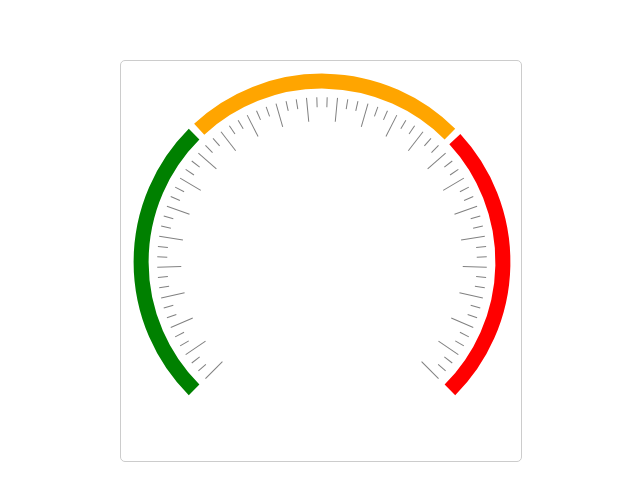
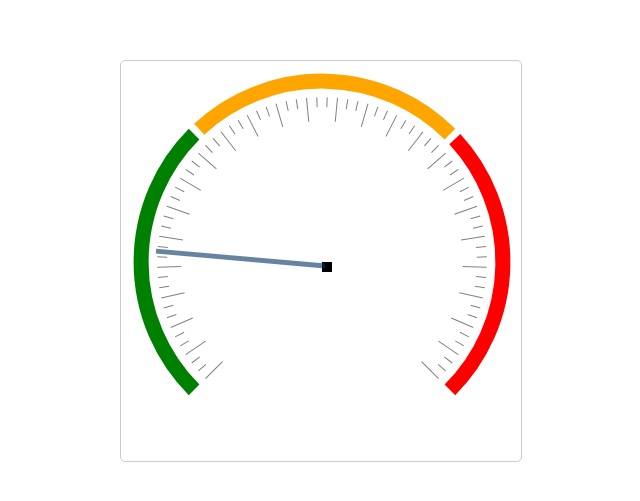
Before and after one commit to yashlande/chart-demo, a React (Vite) app: page / in a window 1280 px wide. Shown: the part 139-640 px from the top of the page, without its empty margins (319-959 px from the left). Built offline with nearby package versions, Linux system fonts and the light colour scheme.

Commit message:
arc created and centered

```diff
--- a/src/components/CanvasChart.tsx
+++ b/src/components/CanvasChart.tsx
@@ -2,6 +2,11 @@ import React, { useEffect } from 'react'
 import './CanvasChart.css';
 
 function CanvasChart() {
+
+    var iCurrentSpeed = 20,
+        iTargetSpeed = 20,
+        bDecrement: any = null,
+        job: any = null;
 
     useEffect(() => {
         const gauge: any = document.querySelector('#gauge');
@@ -20,6 +25,9 @@ function CanvasChart() {
         ctx.strokeStyle = "green";
         ctx.beginPath();
         ctx.arc(circleX, circleY, circleR, 6 * Math.PI / 8, 10 * Math.PI / 8);
+
+        ctx.fillRect(circleX, circleY, 10, 10); // Center squre
+
         ctx.stroke();
 
         // Orange Arc
@@ -58,6 +66,255 @@ function CanvasChart() {
                 -barHeight // until its own height
             );
         }
+
+        function drawSpeedometerPart(options: any, alphaValue: any, strokeStyle: any, startPos: any) {
+            /* Draw part of the arc that represents
+            * the colour speedometer arc
+            */
+
+            options.ctx.beginPath();
+
+            options.ctx.globalAlpha = alphaValue;
+            options.ctx.lineWidth = 5;
+            options.ctx.strokeStyle = strokeStyle;
+
+            options.ctx.arc(options.center.X,
+                options.center.Y,
+                options.levelRadius,
+                Math.PI + (Math.PI / 360 * startPos),
+                0 - (Math.PI / 360 * 10),
+                false);
+
+            options.ctx.stroke();
+        }
+
+        draw()
+
+        function drawLine(options: any, line: any) {
+            // Draw a line using the line object passed in
+            options.ctx.beginPath();
+
+            // Set attributes of open
+            options.ctx.globalAlpha = line.alpha;
+            options.ctx.lineWidth = line.lineWidth;
+            options.ctx.fillStyle = line.fillStyle;
+            options.ctx.strokeStyle = line.fillStyle;
+            options.ctx.moveTo(line.from.X,
+                line.from.Y);
+
+            // Plot the line
+            options.ctx.lineTo(
+                line.to.X,
+                line.to.Y
+            );
+
+            options.ctx.stroke();
+        }
+
+        function convertSpeedToAngle(options: any) {
+            /* Helper function to convert a speed to the
+            * equivelant angle.
+            */
+            var iSpeed = (options.speed / 10),
+                iSpeedAsAngle = ((iSpeed * 20) + 10) % 180;
+
+            // Ensure the angle is within range
+            if (iSpeedAsAngle > 180) {
+                iSpeedAsAngle = iSpeedAsAngle - 180;
+            } else if (iSpeedAsAngle < 0) {
+                iSpeedAsAngle = iSpeedAsAngle + 180;
+            }
+
+            return iSpeedAsAngle;
+        }
+
+        function degToRad(angle: any) {
+            // Degrees to radians
+            return ((angle * Math.PI) / 180);
+        }
+
+        function drawNeedleDial(options: any, alphaValue: any, strokeStyle: any, fillStyle: any) {
+            /* Draws the metallic dial that covers the base of the
+            * needle.
+            */
+            var i = 0;
+
+            options.ctx.globalAlpha = alphaValue;
+            options.ctx.lineWidth = 3;
+            options.ctx.strokeStyle = strokeStyle;
+            options.ctx.fillStyle = fillStyle;
+
+            // Draw several transparent circles with alpha
+            for (i = 0; i < 30; i++) {
+
+                options.ctx.beginPath();
+                options.ctx.arc(options.center.X,
+                    options.center.Y,
+                    i,
+                    0,
+                    Math.PI,
+                    true);
+
+                options.ctx.fill();
+                options.ctx.stroke();
+            }
+        }
+
+        function createLine(fromX: any, fromY: any, toX: any, toY: any, fillStyle: any, lineWidth: any, alpha: any) {
+            // Create a line object using Javascript object notation
+            return {
+                from: {
+                    X: fromX,
+                    Y: fromY
+                },
+                to: {
+                    X: toX,
+                    Y: toY
+                },
+                fillStyle: fillStyle,
+                lineWidth: lineWidth,
+                alpha: alpha
+            };
+        }
+
+        function drawNeedle(options: any) {
+            /* Draw the needle in a nice read colour at the
+            * angle that represents the options.speed value.
+            */
+
+            var iSpeedAsAngle = convertSpeedToAngle(options),
+                iSpeedAsAngleRad = degToRad(iSpeedAsAngle),
+                gaugeOptions = options.gaugeOptions,
+                innerTickX = gaugeOptions.radius - (Math.cos(iSpeedAsAngleRad) * 10),
+                innerTickY = gaugeOptions.radius - (Math.sin(iSpeedAsAngleRad) * 10),
+                fromX = (options.center.X - gaugeOptions.radius) + innerTickX,
+                fromY = (gaugeOptions.center.Y - gaugeOptions.radius) + innerTickY,
+                endNeedleX = gaugeOptions.radius - (Math.cos(iSpeedAsAngleRad) * gaugeOptions.radius),
+                endNeedleY = gaugeOptions.radius - (Math.sin(iSpeedAsAngleRad) * gaugeOptions.radius),
+                toX = (options.center.X - gaugeOptions.radius) + endNeedleX,
+                toY = (gaugeOptions.center.Y - gaugeOptions.radius) + endNeedleY,
+                line = createLine(fromX, fromY, toX, toY, "rgb(0, 50, 100)", 5, 0.6);
+
+                console.log(`From X=${fromX}, From Y=${fromY} To X=${toX} To Y=${toY}`)
+
+            drawLine(options, line);
+
+            // Two circle to draw the dial at the base (give its a nice effect?)
+            // drawNeedleDial(options, 0.6, "rgb(0, 50, 100)", "rgb(255,255,255)");
+            // drawNeedleDial(options, 0.2, "rgb(0, 50, 100)", "rgb(0, 50, 100)");
+
+        }
+
+        function buildOptionsAsJSON(canvas: any, iSpeed: any) {
+            /* Setting for the speedometer
+            * Alter these to modify its look and feel
+            */
+
+            var centerX = 6,
+                centerY = -152,
+                radius = 180,
+                outerRadius = 400;
+
+            // Create a speedometer object using Javascript object notation
+            return {
+                ctx: canvas.getContext('2d'),
+                speed: iSpeed,
+                center: {
+                    X: centerX,
+                    Y: centerY
+                },
+                levelRadius: radius - 10,
+                gaugeOptions: {
+                    center: {
+                        X: centerX,
+                        Y: centerY
+                    },
+                    radius: radius
+                },
+                radius: outerRadius
+            };
+        }
+
+        function draw() {
+            console.log('Target: ' + iTargetSpeed);
+            console.log('Current: ' + iCurrentSpeed);
+
+            var canvas = document.getElementById('gauge'),
+                options = null;
+
+
+            if (canvas !== null) {
+                options = buildOptionsAsJSON(canvas, iCurrentSpeed);
+
+                // Draw speeometer colour arc
+                // drawSpeedometerColourArc(options);
+
+                // Draw the needle and base
+                drawNeedle(options);
+                console.log("In Draw");
+            }
+
+            if (iTargetSpeed == iCurrentSpeed) {
+                clearTimeout(job);
+                return;
+            } else if (iTargetSpeed < iCurrentSpeed) {
+                bDecrement = true;
+            } else if (iTargetSpeed > iCurrentSpeed) {
+                bDecrement = false;
+            }
+
+            if (bDecrement) {
+                if (iCurrentSpeed - 10 < iTargetSpeed)
+                    iCurrentSpeed = iCurrentSpeed - 1;
+                else
+                    iCurrentSpeed = iCurrentSpeed - 5;
+            } else {
+
+                if (iCurrentSpeed + 10 > iTargetSpeed)
+                    iCurrentSpeed = iCurrentSpeed + 1;
+                else
+                    iCurrentSpeed = iCurrentSpeed + 5;
+            }
+
+            job = setTimeout("draw()", 5);
+        }
+
+        function drawWithInputValue() {
+
+            var txtSpeed = 40;
+
+            if (txtSpeed !== null) {
+
+                iTargetSpeed = txtSpeed;
+
+                // Sanity checks
+                if (isNaN(iTargetSpeed)) {
+                    iTargetSpeed = 0;
+                } else if (iTargetSpeed < 0) {
+                    iTargetSpeed = 0;
+                } else if (iTargetSpeed > 80) {
+                    iTargetSpeed = 80;
+                }
+
+                job = setTimeout("draw()", 5);
+
+            }
+        }
+
+
+        function getMousePosition(canvas: any, event: any) {
+            let rect = canvas.getBoundingClientRect();
+            let x = event.clientX - rect.left;
+            let y = event.clientY - rect.top;
+            console.log("Coordinate x: " + x,
+                "Coordinate y: " + y);
+        }
+
+        let canvasElem:any = document.querySelector("canvas");
+
+        canvasElem.addEventListener("mousedown", function (e:Event) {
+            getMousePosition(canvasElem, e);
+        });
     })
 
     return (
```
